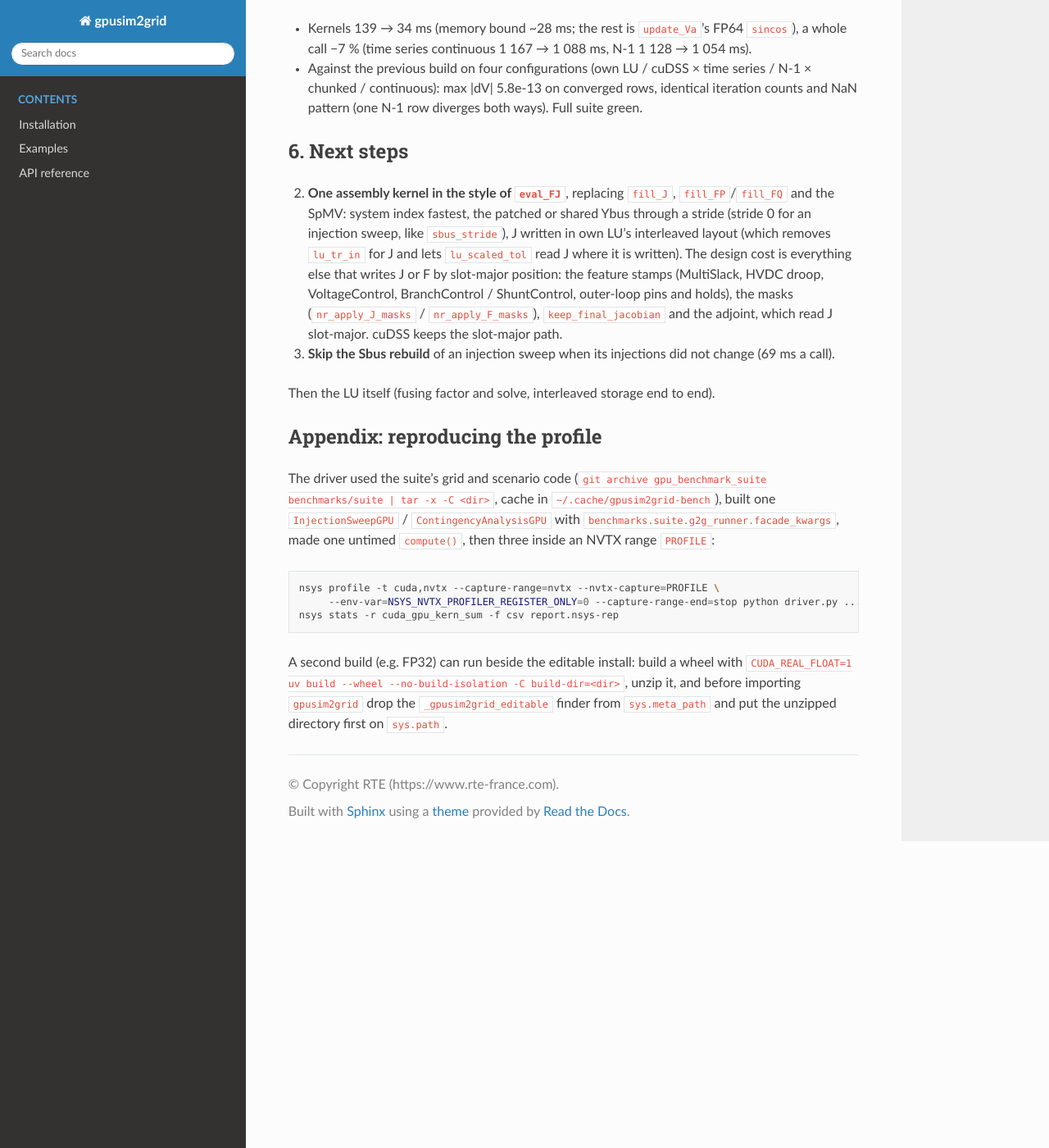
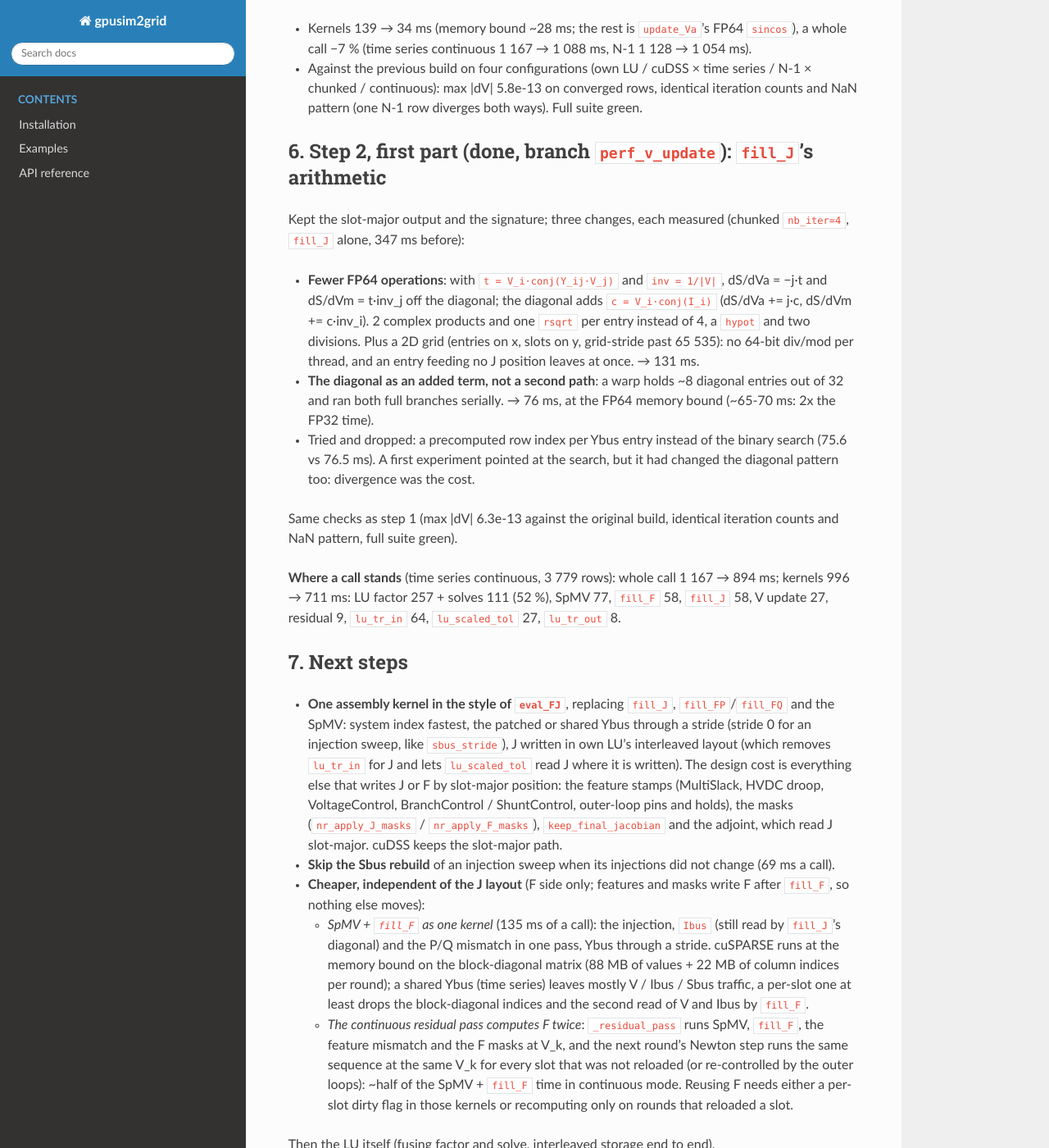
Before and after one commit to Grid2op/gpusim2grid, a Sphinx documentation site: the page built from docs/dev_notes/newton_kernels_performance.md, in a window 1280 px wide and 1400 px high, scrolled down 2836 px. Shown: the whole window at 82% size. Built offline with Sphinx 7.4.7 and the Read the Docs theme 3.1.0, drawn with Linux system fonts in a browser that asks for light colours.

Commit message:
fill_J: fewer FP64 operations per entry, no divergence on the diagonal
fill_J_kernel was ~10x its FP32 time in FP64 on an RTX A1000: arithmetic,
not memory. Per entry it did 4 complex products, a hypot and two divisions,
plus a 64-bit div/mod to find its slot, and the diagonal entries (~8 of a
warp's 32) ran a second full path.

Now, with t = V_i conj(Y_ij V_j) and inv = 1/|V|: dS/dVa = -j t and
dS/dVm = t inv_j, the diagonal adding c = V_i conj(I_i) as a short branch.
2D grid (entries on x, slots on y, grid-stride past 65535); an entry feeding
no J position leaves at once. Same slot-major output, same signature.

case2869_pegase, own LU, 3779 rows: fill_J 347 -> 76 ms (FP64 memory bound
~65-70 ms); a time-series call 1088 -> 894 ms. Against the original build
on own LU / cuDSS x time series / N-1 x chunked / continuous: max |dV|
6.3e-13 on converged rows, identical iteration counts and NaN pattern.
Full suite: 937 passed, 4 skipped. A precomputed row index instead of the
binary search measured no faster and was left out.

The dev note gains the result and the next steps (F-side kernel, the
continuous residual pass computing F twice).

Assisted-by: Claude Code (claude-opus-5-5)
Signed-off-by: Benjamin Donnot <benjamin.donnot@rte-france.com>

```diff
--- a/CHANGELOG.rst
+++ b/CHANGELOG.rst
@@ -5,6 +5,8 @@ Change Log
 --------------------
 - [IMPROVED] The Newton voltage update applies its step as a product (no ``atan2``/``sin``/``cos`` per bus):
   4x faster in FP64 on GPUs with a reduced FP64 rate, same results to rounding.
+- [IMPROVED] The Jacobian fill: fewer FP64 operations per entry and no warp divergence on the diagonal,
+  4.6x faster in FP64 on an RTX A1000, same results to rounding.
 
 [0.3.0] 2026-11-16
 --------------------
--- a/docs/dev_notes/newton_kernels_performance.md
+++ b/docs/dev_notes/newton_kernels_performance.md
@@ -102,17 +102,53 @@ for step 2, where `fill_J` would stop paying its own hypot and divisions.
   continuous): max |dV| 5.8e-13 on converged rows, identical iteration counts and NaN pattern (one
   N-1 row diverges both ways). Full suite green.
 
-## 6. Next steps
+## 6. Step 2, first part (done, branch `perf_v_update`): `fill_J`'s arithmetic
 
-2. **One assembly kernel in the style of `eval_FJ`**, replacing `fill_J`, `fill_FP`/`fill_FQ` and the
-   SpMV: system index fastest, the patched or shared Ybus through a stride (stride 0 for an
-   injection sweep, like `sbus_stride`), J written in own LU's interleaved layout (which removes
-   `lu_tr_in` for J and lets `lu_scaled_tol` read J where it is written). The design cost is
-   everything else that writes J or F by slot-major position: the feature stamps (MultiSlack, HVDC
-   droop, VoltageControl, BranchControl / ShuntControl, outer-loop pins and holds), the masks
-   (`nr_apply_J_masks` / `nr_apply_F_masks`), `keep_final_jacobian` and the adjoint, which read J
-   slot-major. cuDSS keeps the slot-major path.
-3. **Skip the Sbus rebuild** of an injection sweep when its injections did not change (69 ms a call).
+Kept the slot-major output and the signature; three changes, each measured (chunked `nb_iter=4`,
+`fill_J` alone, 347 ms before):
+
+- **Fewer FP64 operations**: with `t = V_i·conj(Y_ij·V_j)` and `inv = 1/|V|`, dS/dVa = −j·t and
+  dS/dVm = t·inv_j off the diagonal; the diagonal adds `c = V_i·conj(I_i)` (dS/dVa += j·c,
+  dS/dVm += c·inv_i). 2 complex products and one `rsqrt` per entry instead of 4, a `hypot` and two
+  divisions. Plus a 2D grid (entries on x, slots on y, grid-stride past 65 535): no 64-bit div/mod
+  per thread, and an entry feeding no J position leaves at once. → 131 ms.
+- **The diagonal as an added term, not a second path**: a warp holds ~8 diagonal entries out of 32
+  and ran both full branches serially. → 76 ms, at the FP64 memory bound (~65-70 ms: 2x the FP32
+  time).
+- Tried and dropped: a precomputed row index per Ybus entry instead of the binary search (75.6 vs
+  76.5 ms). A first experiment pointed at the search, but it had changed the diagonal pattern too:
+  divergence was the cost.
+
+Same checks as step 1 (max |dV| 6.3e-13 against the original build, identical iteration counts and
+NaN pattern, full suite green).
+
+**Where a call stands** (time series continuous, 3 779 rows): whole call 1 167 → 894 ms; kernels
+996 → 711 ms: LU factor 257 + solves 111 (52 %), SpMV 77, `fill_F` 58, `fill_J` 58, V update 27,
+residual 9, `lu_tr_in` 64, `lu_scaled_tol` 27, `lu_tr_out` 8.
+
+## 7. Next steps
+
+- **One assembly kernel in the style of `eval_FJ`**, replacing `fill_J`, `fill_FP`/`fill_FQ` and the
+  SpMV: system index fastest, the patched or shared Ybus through a stride (stride 0 for an
+  injection sweep, like `sbus_stride`), J written in own LU's interleaved layout (which removes
+  `lu_tr_in` for J and lets `lu_scaled_tol` read J where it is written). The design cost is
+  everything else that writes J or F by slot-major position: the feature stamps (MultiSlack, HVDC
+  droop, VoltageControl, BranchControl / ShuntControl, outer-loop pins and holds), the masks
+  (`nr_apply_J_masks` / `nr_apply_F_masks`), `keep_final_jacobian` and the adjoint, which read J
+  slot-major. cuDSS keeps the slot-major path.
+- **Skip the Sbus rebuild** of an injection sweep when its injections did not change (69 ms a call).
+- **Cheaper, independent of the J layout** (F side only; features and masks write F after `fill_F`,
+  so nothing else moves):
+  - *SpMV + `fill_F` as one kernel* (135 ms of a call): the injection, `Ibus` (still read by
+    `fill_J`'s diagonal) and the P/Q mismatch in one pass, Ybus through a stride. cuSPARSE runs at the
+    memory bound on the block-diagonal matrix (88 MB of values + 22 MB of column indices per round);
+    a shared Ybus (time series) leaves mostly V / Ibus / Sbus traffic, a per-slot one at least drops
+    the block-diagonal indices and the second read of V and Ibus by `fill_F`.
+  - *The continuous residual pass computes F twice*: `_residual_pass` runs SpMV, `fill_F`, the
+    feature mismatch and the F masks at V_k, and the next round's Newton step runs the same sequence
+    at the same V_k for every slot that was not reloaded (or re-controlled by the outer loops):
+    ~half of the SpMV + `fill_F` time in continuous mode. Reusing F needs either a per-slot dirty
+    flag in those kernels or recomputing only on rounds that reloaded a slot.
 
 Then the LU itself (fusing factor and solve, interleaved storage end to end).
 
```
Also changed, not shown: 3 other files.
